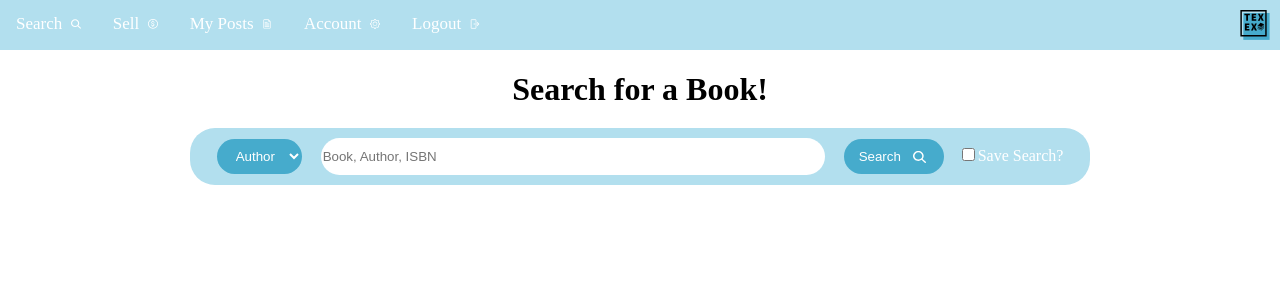
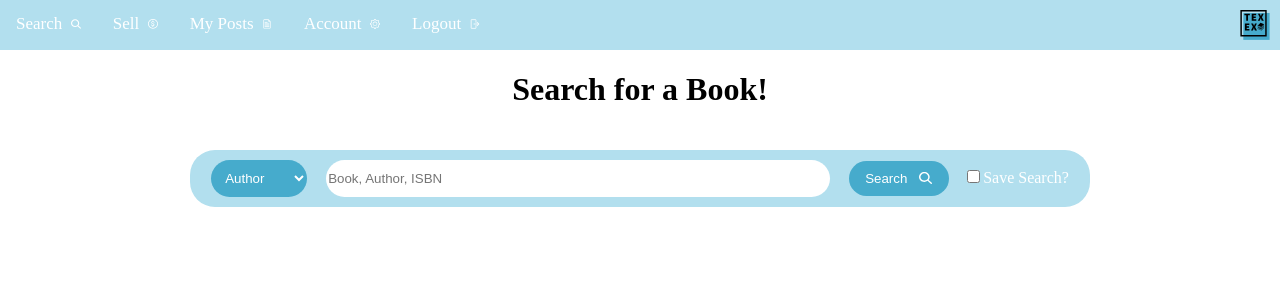
Before and after one commit to karishmakapur/TexEx, a PHP site: page /search.html in a window 1280 px wide. Shown: the top 300 px of the page. Run offline with PHP 8.4, Linux system fonts and the light colour scheme.

Commit message:
search css validated

```diff
--- a/search.css
+++ b/search.css
@@ -29,60 +29,63 @@
 
 
 .searchBarWrapper{
-	margin: 0 auto;
-	position: relative;
-	top: 20px;
-	text-align: center;
-	padding-top: 10px;
-	padding-bottom: 10px;
 	background-color: #B2DFEE;
 	border-radius: 25px;
+	margin: 0 auto;
 	max-width: 900px;
-
+	padding-bottom: 10px;
+	padding-top: 10px;
+	position: relative;
+	text-align: center;
+	top: 20px;
 }
 
 .selectWrapper{
 	display:inline;
 }
+
 .selectBox{
-  width: 85px;
-  height: 35px;
-  padding-left: 15px;
-  border-width: 0px;
-  background-color: #46ABCC;
-  border-radius: 25px;
-  color: #FFFFFF;
+	background-color: #46ABCC;
+	border: none;
+	border-radius: 25px;
+	color: #FFFFFF;
+	/*height: 35px;*/
+	padding: 10px;
+	/*width: 85px;*/
 }
-#searchBar{
+
+.searchBar{
+	border: none;
+	border-radius: 25px;
 	height: 35px;
 	width: 500px;
-	border-radius: 25px;
-	border: 0px solid black;
 }
+
 .bar{
+	display:inline;
 	padding-left: 15px;
-	display:inline;
 }
-#searchButton{
-	height: 35px;
-	width: 100px;
-	padding-left: 15px;
-	padding-right: 15px;
-	border-radius: 25px;
-	border: 0px solid black;
+
+.searchButton{
 	background-color: #46ABCC;
 	background-image: url(images/searchIcon.svg);
+	background-position: 80% 50%;
     background-repeat: no-repeat;
-    background-position: 80% 50%;
 	background-size: 13px;
-	text-align:left;
+	border: none;
+	border-radius: 25px;
 	color: #FFFFFF;
+	height: 35px;
+	text-align: left;
+	text-indent: 10px;
+	width: 100px;
 }
+
 .saveSearch{
+	border-radius: 50px;
+	color: #FFFFFF;
+	display:inline;
 	padding-left: 10px;
-	color: #FFFFFF;
-	border-radius: 50px;
-	display:inline;
 }
 
 
--- a/search.html
+++ b/search.html
@@ -41,11 +41,11 @@
 				</select>
 			</div>
 			<div class="bar">
-				<input type="text" placeholder="Book, Author, ISBN" name="searchBar" aria-label="Search by Book, Author, ISBN" id="searchBar"/>
+				<input type="text" placeholder="Book, Author, ISBN" name="searchBar" aria-label="Search by Book, Author, ISBN" id="searchBar" class="searchBar"/>
 			</div>
 
 			<div class="bar">
-				<input type="button" value="Search" aria-label="Search Button" name="searchButton" id="searchButton"/>
+				<input type="button" value="Search" aria-label="Search Button" name="searchButton" id="searchButton" class="searchButton"/>
 			</div>
 			<div class="saveSearch">
 				<label>
```
Also changed, not shown: other parts of search.css (+37 -35 lines).
